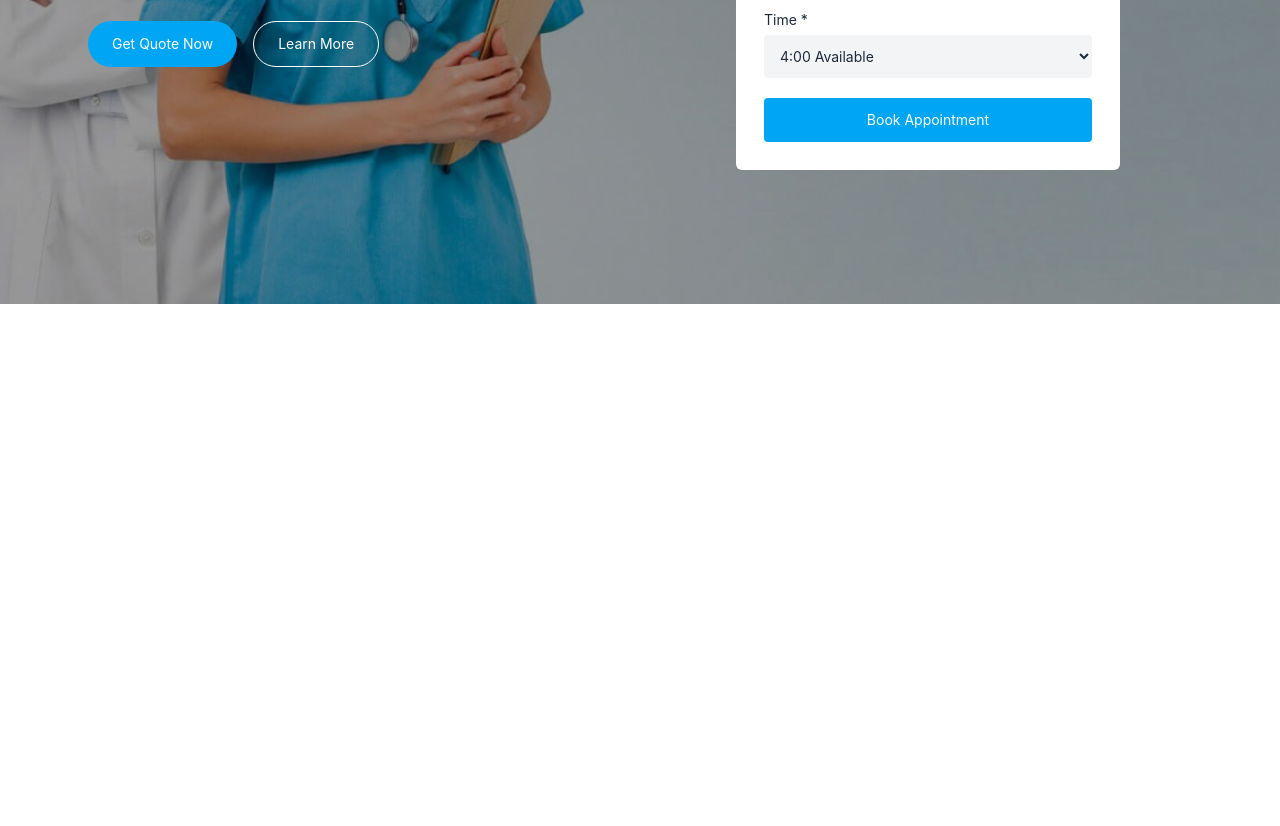
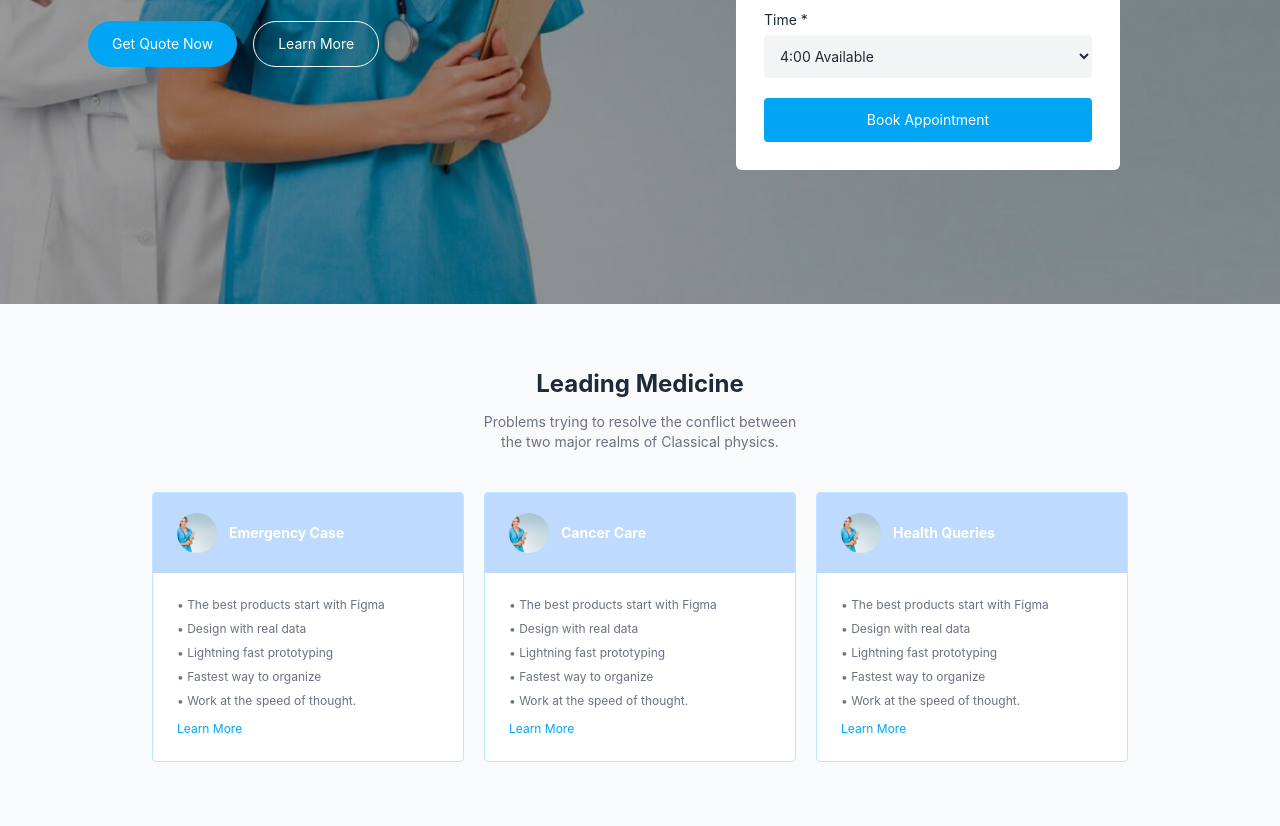
Before and after one commit to yusufzohirov/DOCTIR_HISOITAL, a website: page index.html in a window 1280 px wide. Shown: the part 496-1322 px from the top of the page. Before the commit the page ends 800 px from the top, so only its background shows below. Drawn offline with Linux system fonts and the light colour scheme; files whose address does not match are found by name.

Commit message:
section1

```diff
--- a/index.html
+++ b/index.html
@@ -10,6 +10,7 @@
 </head>
 
 <body>
+
    <div class="relative min-h-screen overflow-hidden bg-cover bg-center bg-no-repeat text-white" style="background-image: url('./img/image.png');">
     <div class="absolute inset-0 bg-black/40"></div>
 <div class="relative z-10">
@@ -70,8 +71,84 @@
     </form>
   </div>
 </div>
-</div>
+  </div>
+
+  <section class="bg-gray-50 py-16">
+  <div class="mx-auto max-w-5xl px-6">
+    <div class="mb-10 text-center">
+      <h2 class="text-2xl font-bold text-gray-800">
+        Leading Medicine
+      </h2>
+      <p class="mt-3 text-sm text-gray-500">
+        Problems trying to resolve the conflict between<br>
+        the two major realms of Classical physics.
+      </p>
+    </div>
+    <div class="flex flex-col gap-5 md:flex-row">
+      <div class="flex-1 overflow-hidden rounded border border-sky-200 bg-white">
+        <div class="flex items-center gap-3 bg-blue-200 px-6 py-5">
+          <img src="./image.png" class="h-10 w-10 rounded-full object-cover">
+          <h3 class="text-sm font-bold text-white">
+            Emergency Case
+          </h3>
+        </div>
+
+        <div class="p-6 text-xs text-gray-500">
+          <p>• The best products start with Figma</p>
+          <p class="mt-2">• Design with real data</p>
+          <p class="mt-2">• Lightning fast prototyping</p>
+          <p class="mt-2">• Fastest way to organize</p>
+          <p class="mt-2">• Work at the speed of thought.</p>
+          <a href="#" class="mt-3 block text-sky-500">
+            Learn More
+          </a>
+        </div>
+      </div>
+      <div class="flex-1 overflow-hidden rounded border border-sky-200 bg-white">
+        <div class="flex items-center gap-3 bg-blue-200 px-6 py-5">
+          <img src="./image.png" class="h-10 w-10 rounded-full object-cover">
+          <h3 class="text-sm font-bold text-white">
+            Cancer Care
+          </h3>
+        </div>
+
+        <div class="p-6 text-xs text-gray-500">
+          <p>• The best products start with Figma</p>
+          <p class="mt-2">• Design with real data</p>
+          <p class="mt-2">• Lightning fast prototyping</p>
+          <p class="mt-2">• Fastest way to organize</p>
+          <p class="mt-2">• Work at the speed of thought.</p>
+
+          <a href="#" class="mt-3 block text-sky-500">
+            Learn More</a>
+        </div>
+      </div>
+
+      <div class="flex-1 overflow-hidden rounded border border-sky-200 bg-white">
+        <div class="flex items-center gap-3 bg-blue-200 px-6 py-5">
+          <img src="./image.png" class="h-10 w-10 rounded-full object-cover">
+          <h3 class="text-sm font-bold text-white">
+            Health Queries
+          </h3>
+        </div>
+
+        <div class="p-6 text-xs text-gray-500">
+          <p>• The best products start with Figma</p>
+          <p class="mt-2">• Design with real data</p>
+          <p class="mt-2">• Lightning fast prototyping</p>
+          <p class="mt-2">• Fastest way to organize</p>
+          <p class="mt-2">• Work at the speed of thought.</p>
+
+          <a href="#" class="mt-3 block text-sky-500">
+            Learn More</a>
+        </div>
+     </div>
+    </div>
+  </div>
+  </section>
+
+
+
 
 </body>
-
 </html>
```
Also changed, not shown: src/output.css.
